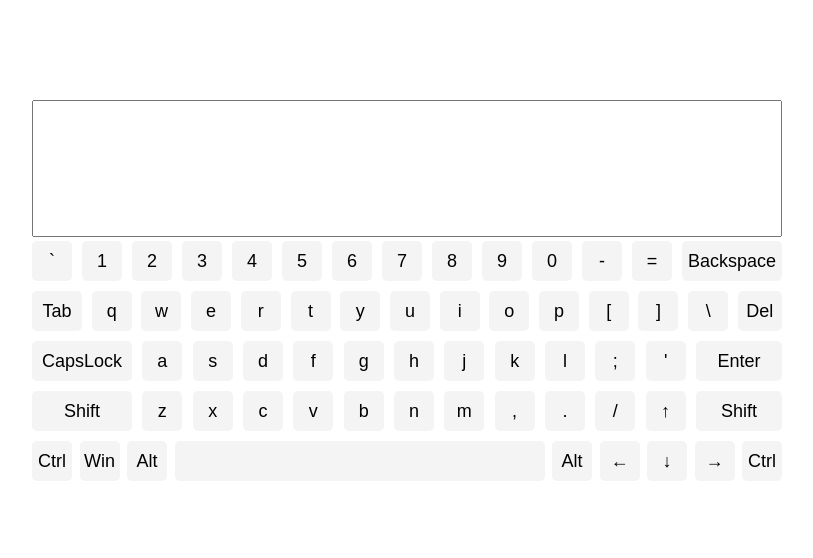
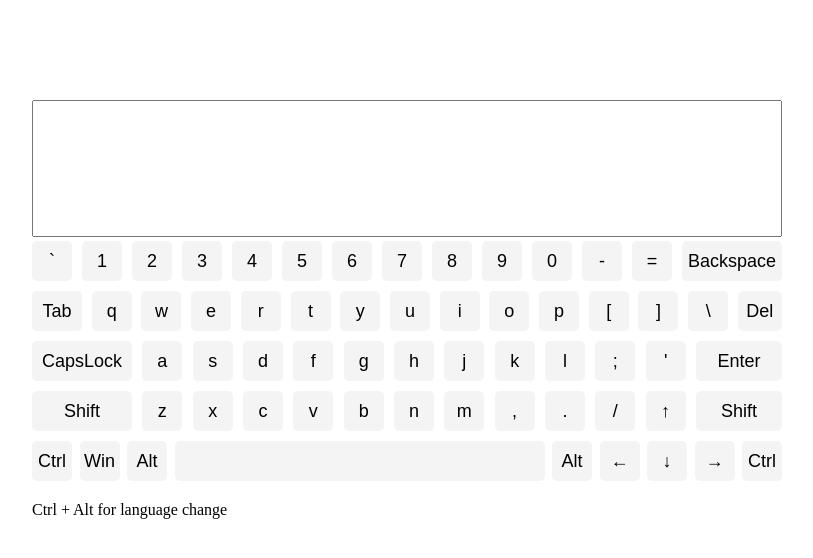
Before and after one commit to xmix25/virtual-keyboard, a website with bundled scripts: page index.html in a window 1280 px wide. Shown: the whole page, without its empty margins (233-1046 px from the left). Built offline with nearby package versions, Linux system fonts and the light colour scheme.

Commit message:
feat: add info text

```diff
--- a/src/index.js
+++ b/src/index.js
@@ -14,6 +14,9 @@ const keyboardOptions = (localStorage.getItem('options')) ? (JSON.parse(localSto
 
 function createKeyboard() {
   const kb = document.createElement('div');
+  const info = document.createElement('p');
+  info.classList.add('info');
+  info.textContent = 'Ctrl + Alt for language change'
   for (let i = 1; i <= 5; i++) {
     const row = document.createElement('div');
     row.className = `keyboard__row keyboard__row-${i}`;
@@ -23,7 +26,8 @@ function createKeyboard() {
   kb.addEventListener('click', clickHandler);
   document.addEventListener('keydown', keyboardHandler);
   document.addEventListener('keyup', keyboardHandler);
-  main.append(kb);
+  main.append(kb, info);
+  // main.append(info);
   localStorage.setItem('options', JSON.stringify(keyboardOptions))
   renderButtons(keyboardOptions);
 }
--- a/style.css
+++ b/style.css
@@ -4,6 +4,11 @@
   box-sizing: border-box;
   padding: 0;
   margin: 0;
+}
+
+.info {
+  size: inherit;
+  margin-top: 20px;
 }
 
 .main {
```
